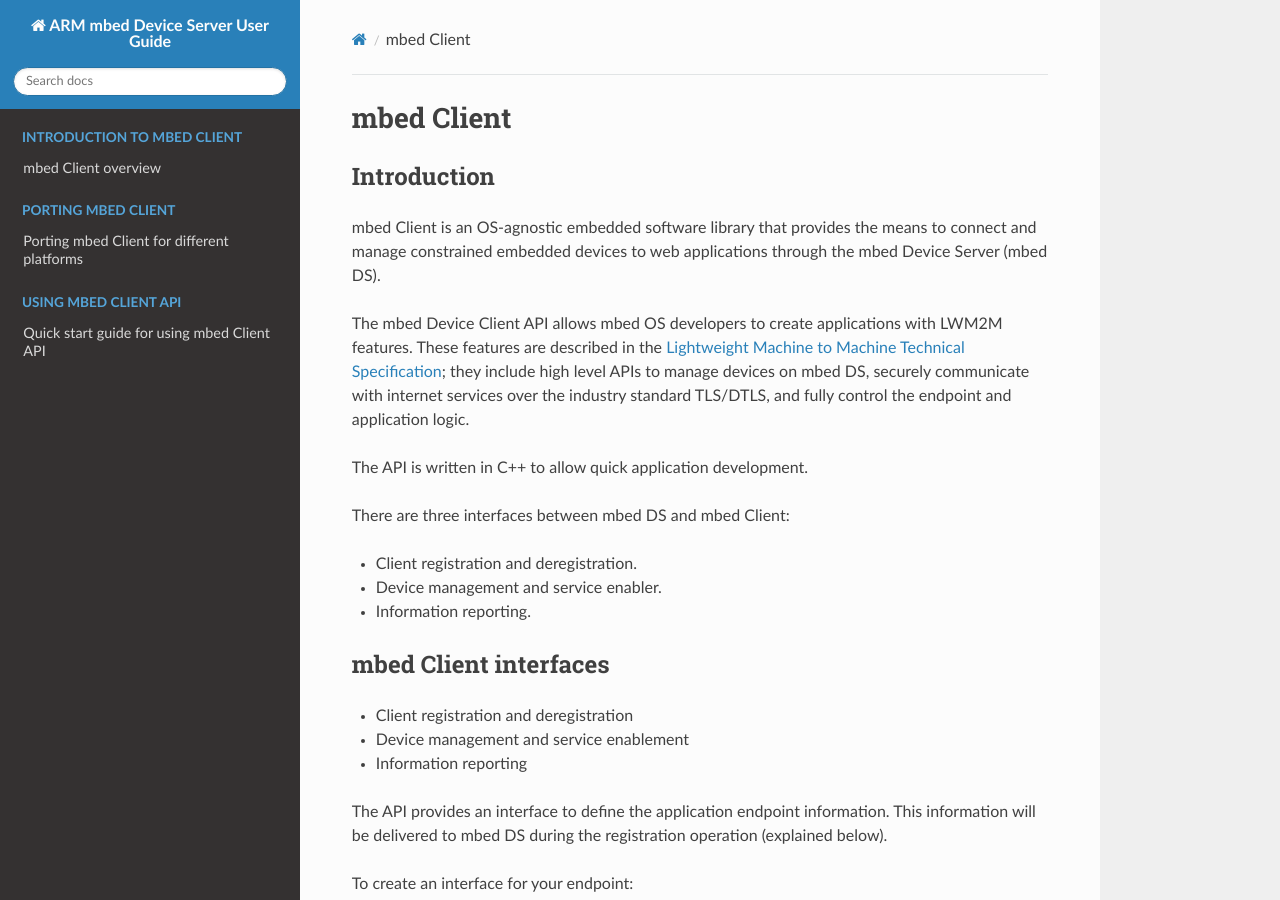
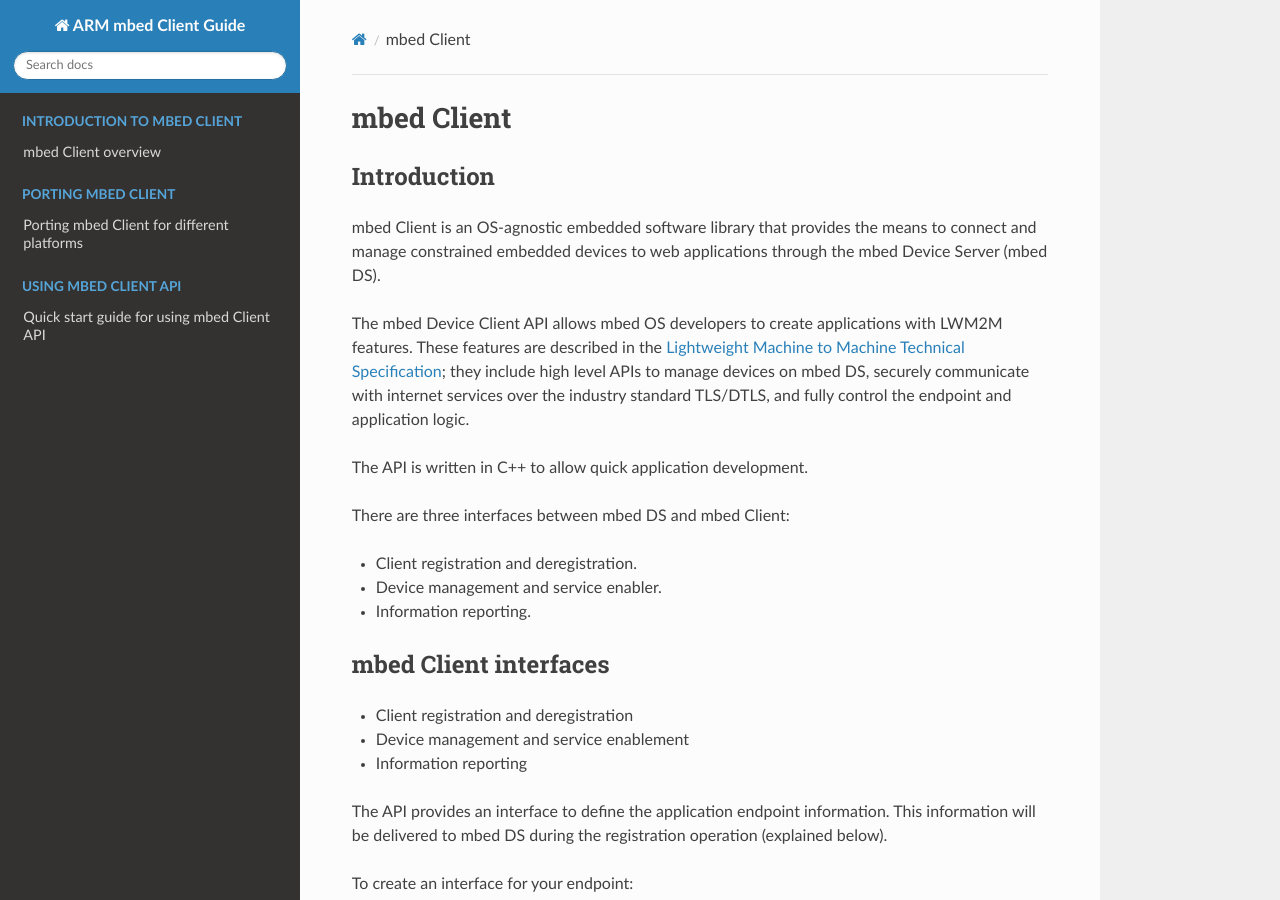
Before and after one commit to ARMmbed/mbed-client, an MkDocs documentation site: the page built from docs/Introduction.md, in a window 1280 px wide and 900 px high. Built offline with MkDocs 1.6.1, drawn with Linux system fonts in a browser that asks for light colours; nearby versions of some CDN libraries; old or Windows-style settings are respelled for this version of MkDocs.

Commit message:
edited mkdocs.yml

```diff
--- a/mkdocs.yml
+++ b/mkdocs.yml
@@ -1,4 +1,4 @@
-site_name: ARM mbed Device Server User Guide
+site_name: ARM mbed Client Guide
 theme: readthedocs
 use directory_urls: false
 pages:
```
